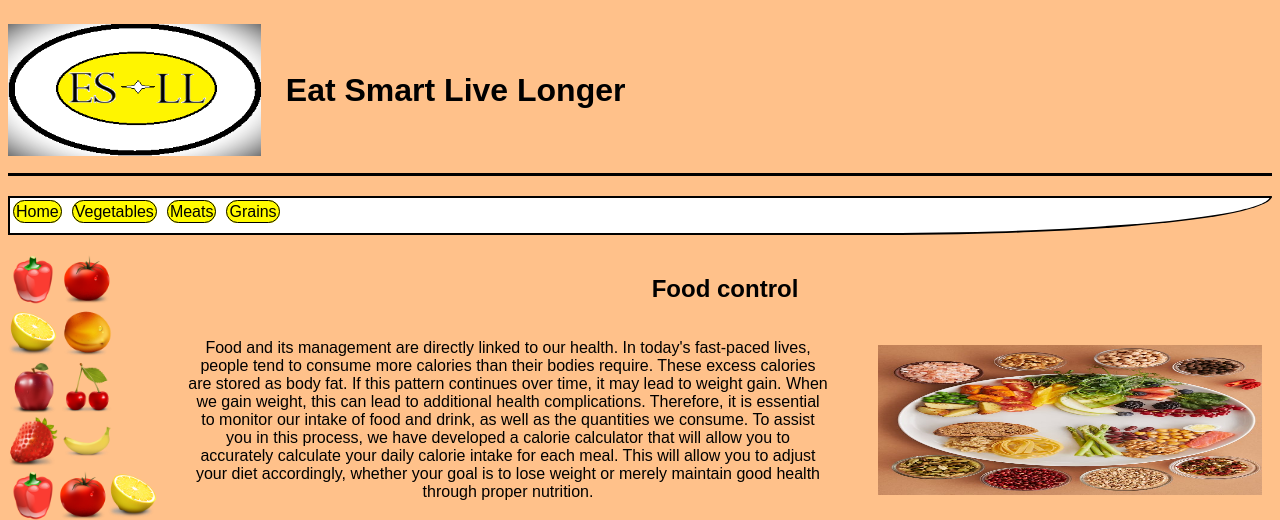
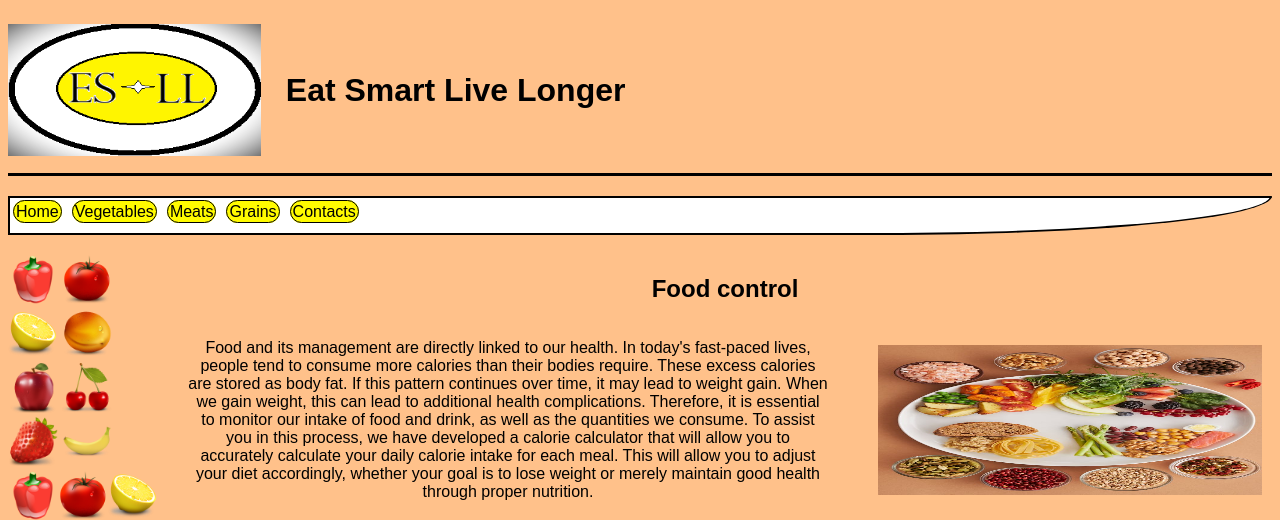
Before and after one commit to DimDeveloper18/Python-Assignment, a Flask app: page / in a window 1280 px wide. Shown: the top 520 px of the page. Run offline with Flask 3, Linux system fonts and the light colour scheme.

Commit message:
List element added to unordered list for contact_page.

```diff
--- a/templates/base.html
+++ b/templates/base.html
@@ -21,6 +21,7 @@
                 <li><a href="{{ url_for('veg_page')}}">Vegetables</a></li>
                 <li><a href="{{ url_for('meat_page')}}">Meats</a></li>
                 <li><a href="{{ url_for('grains_page')}}">Grains</a></li>
+                <li><a href="{{url_for('contact_page')}}">Contacts</a></li>
             </ul>
         </nav>
         <main>
```
